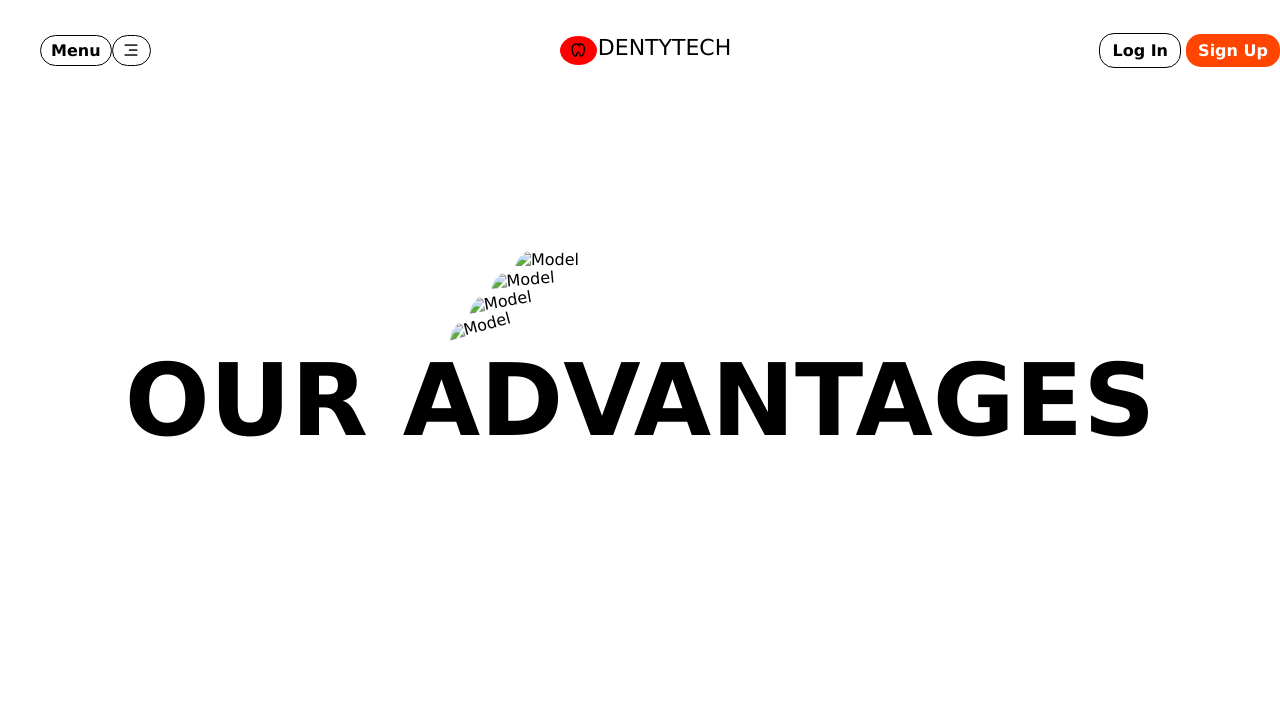
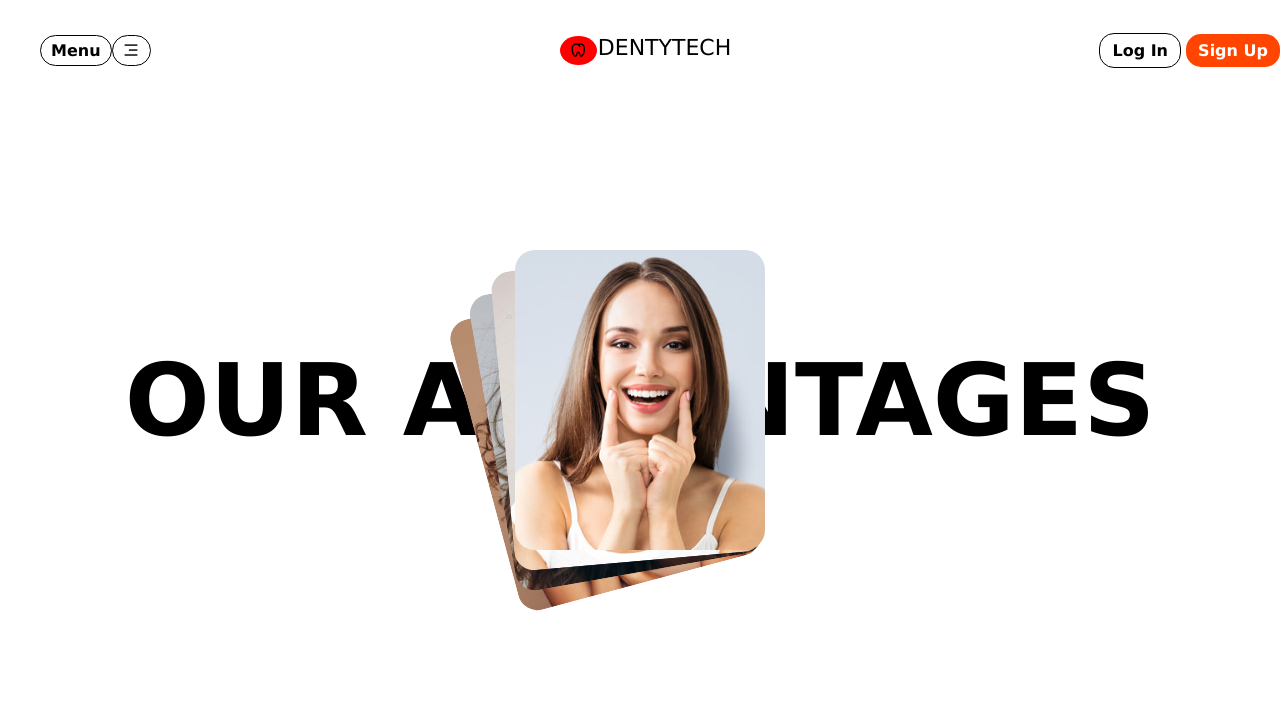
Before and after one commit to Zoya-Sk/PersonalPortfolio, a plain HTML site: page project1-dentytech-done/site.html in a window 1280 px wide. Shown: the top 705 px of the page. Drawn offline with nearby package versions, Linux system fonts and the light colour scheme.

Commit message:
Images to projects

```diff
--- a/project1-dentytech-done/site.html
+++ b/project1-dentytech-done/site.html
@@ -30,10 +30,10 @@
 
       <!-- main content -->
       <h1>Our Advantages</h1>
-      <img id="img1" src="model-img1.avif" alt="Model" />
-      <img id="img2" src="model-img2.avif" alt="Model" />
-      <img id="img3" src="model-img3.avif" alt="Model" />
-      <img id="img4" src="smile-model.avif" alt="Model" />
+      <img id="img1" src="model-img1.jpeg" alt="Model" />
+      <img id="img2" src="model-img2.jpg" alt="Model" />
+      <img id="img3" src="model-img3.jpg" alt="Model" />
+      <img id="img4" src="model-img4.jpg" alt="Model" />
 
       <!-- bottom section  -->
       <h5 id="btm-left">Your Smile, Our Passion</h5>
```
Also changed, not shown: project1-dentytech-done/index.html (deleted, +0 -39 lines), project1-dentytech-done/model-img1.jpeg (added), project1-dentytech-done/model-img2.jpg (added), project1-dentytech-done/model-img3.jpg (added), project1-dentytech-done/model-img4.jpg (added).
